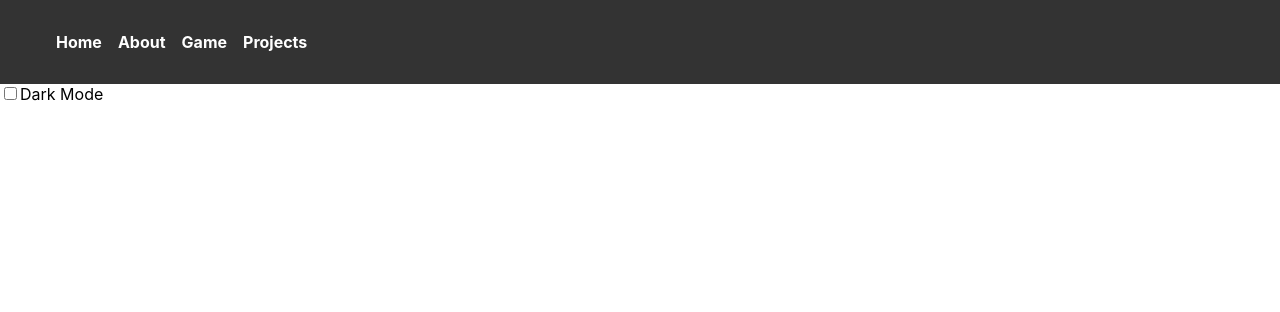
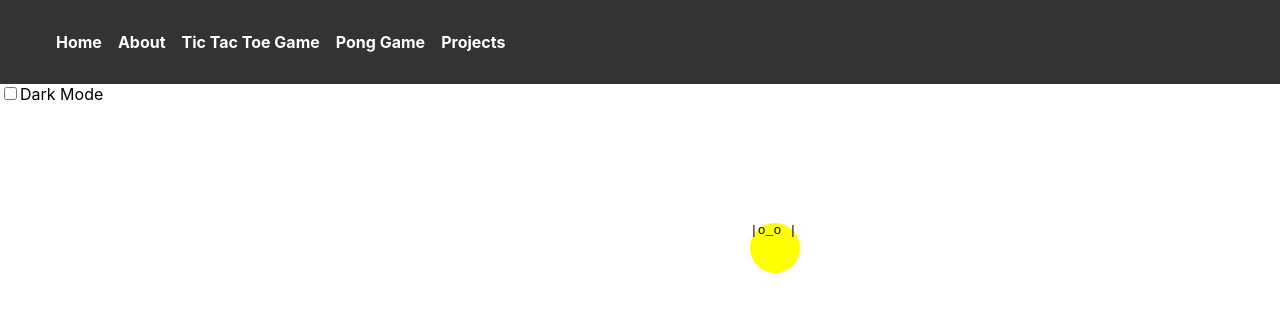
Before and after one commit to lleung030/my-web, a React (Create React App) app: page /pong in a window 1280 px wide. Shown: the top 312 px of the page. Built offline with nearby package versions, Linux system fonts and the light colour scheme.

Commit message:
Pong game Added ball size

```diff
--- a/src/App.js
+++ b/src/App.js
@@ -3,6 +3,7 @@ import React from 'react';
 import { BrowserRouter as Router, Route, Routes } from 'react-router-dom';
 import Navbar from './components/navbar/Navbar';
 import TicTacToe from './components/game/TicTacToe';
+import Pong from './components/game/Pong';
 import Home from './components/home/Home';
 import About from './components/about/About';
 import Projects from './components/projects/Projects';
@@ -21,6 +22,7 @@ function App() {
             <Route path="/" element={<Home />} />
             <Route path="/about" element={<About />} />
             <Route path="/tictactoe" element={<TicTacToe />} />
+            <Route path="/pong" element={<Pong />} />
             <Route path="/projects" element={<Projects />} />
             <Route path="/contact" element={<ContactMe />} />
           </Routes>
--- /dev/null
+++ b/src/components/game/Pong.jsx
@@ -0,0 +1,78 @@
+import React, { Component } from 'react';
+
+class Pong extends Component {
+  constructor(props) {
+    super(props);
+    this.state = {
+      position: { x: 0, y: 0 },
+      direction: { x: 1, y: 1 },
+      ballSize: 50, // Added ball size for better boundary calculations
+    };
+  }
+
+  componentDidMount() {
+    this.intervalId = setInterval(() => {
+      this.updateBallPosition();
+    }, 16); // Adjusted interval for smoother animation (60 frames per second)
+  }
+
+  componentWillUnmount() {
+    clearInterval(this.intervalId);
+  }
+
+  updateBallPosition = () => {
+    const { position, direction, ballSize } = this.state;
+    const { x, y } = position;
+
+    // Set the speed of the ball (you can adjust this value)
+    const speed = 5;
+
+    // Calculate the new position based on the current direction and speed
+    const newPosition = {
+      x: x + direction.x * speed,
+      y: y + direction.y * speed,
+    };
+
+    // Check if the ball hits the window boundaries
+    if (newPosition.x >= window.innerWidth - ballSize || newPosition.x <= 0) {
+      // Reverse the direction in the x-axis
+      this.setState({
+        direction: { x: -direction.x, y: direction.y },
+      });
+    }
+
+    if (newPosition.y >= window.innerHeight - ballSize || newPosition.y <= 0) {
+      // Reverse the direction in the y-axis
+      this.setState({
+        direction: { x: direction.x, y: -direction.y },
+      });
+    }
+
+    // Update the ball position
+    this.setState({
+      position: newPosition,
+    });
+  };
+
+  render() {
+    const { x, y } = this.state.position;
+
+    const ballStyle = {
+      position: 'absolute',
+      top: `${y}px`,
+      left: `${x}px`,
+      width: '50px', // Adjust the width
+      height: '50px', // Adjust the height
+      backgroundColor: 'yellow', // You can add other styles as needed
+      borderRadius: '50%', // This makes the div a circle
+    };
+
+    return (
+      <pre style={ballStyle}>
+        |o_o |
+      </pre>
+    );
+  }
+}
+
+export default Pong;
--- a/src/components/navbar/Navbar.jsx
+++ b/src/components/navbar/Navbar.jsx
@@ -19,7 +19,12 @@ const Navbar = () => {
         </li>
         <li className={styles.navItem}>
           <Link to="/tictactoe" className={styles.navLink}>
-            Game
+            Tic Tac Toe Game
+          </Link>
+	 </li>
+	 <li className={styles.navItem}>
+          <Link to="/pong" className={styles.navLink}>
+            Pong Game
           </Link>
         </li>
         <li className={styles.navItem}>
```
